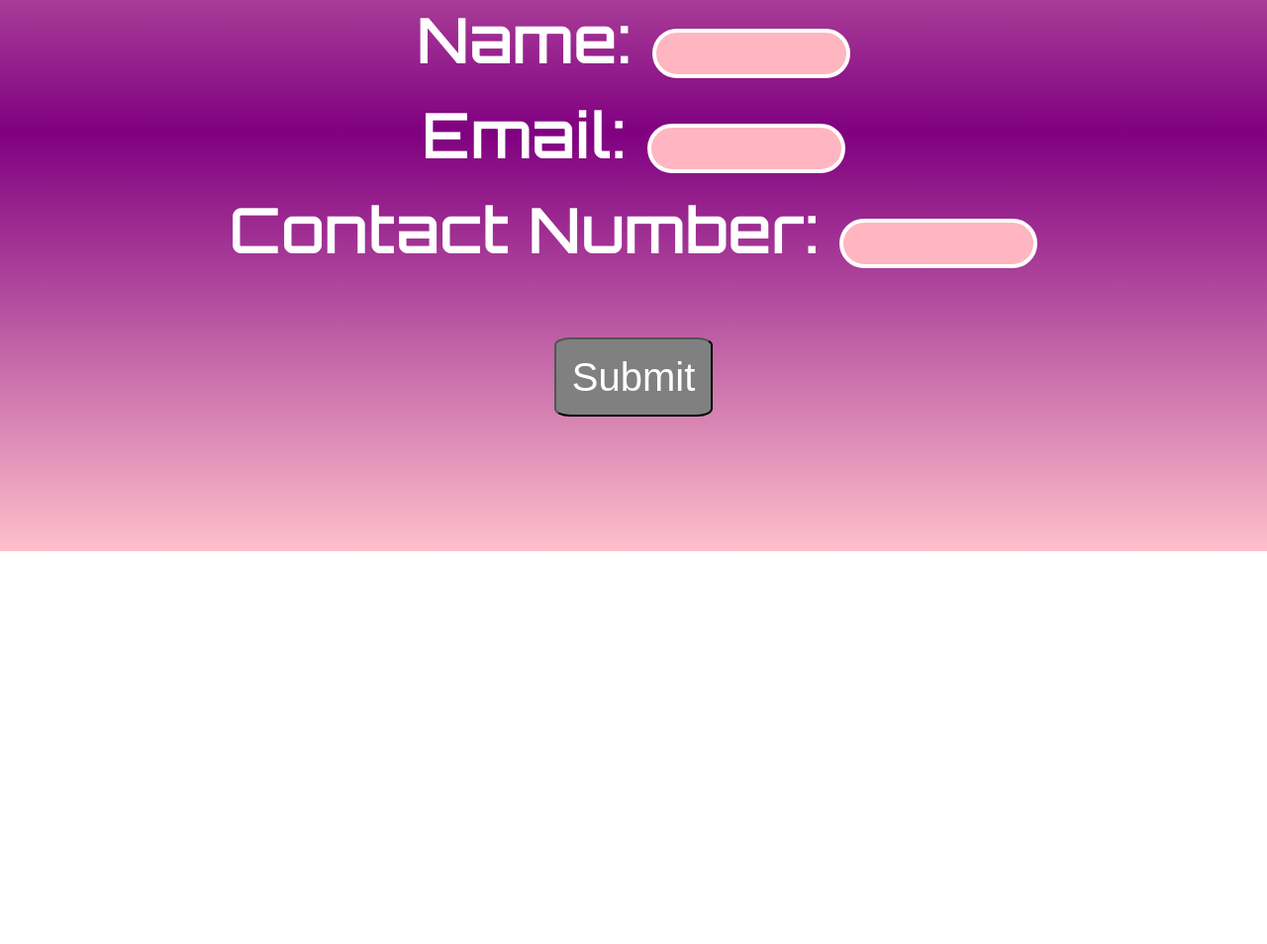
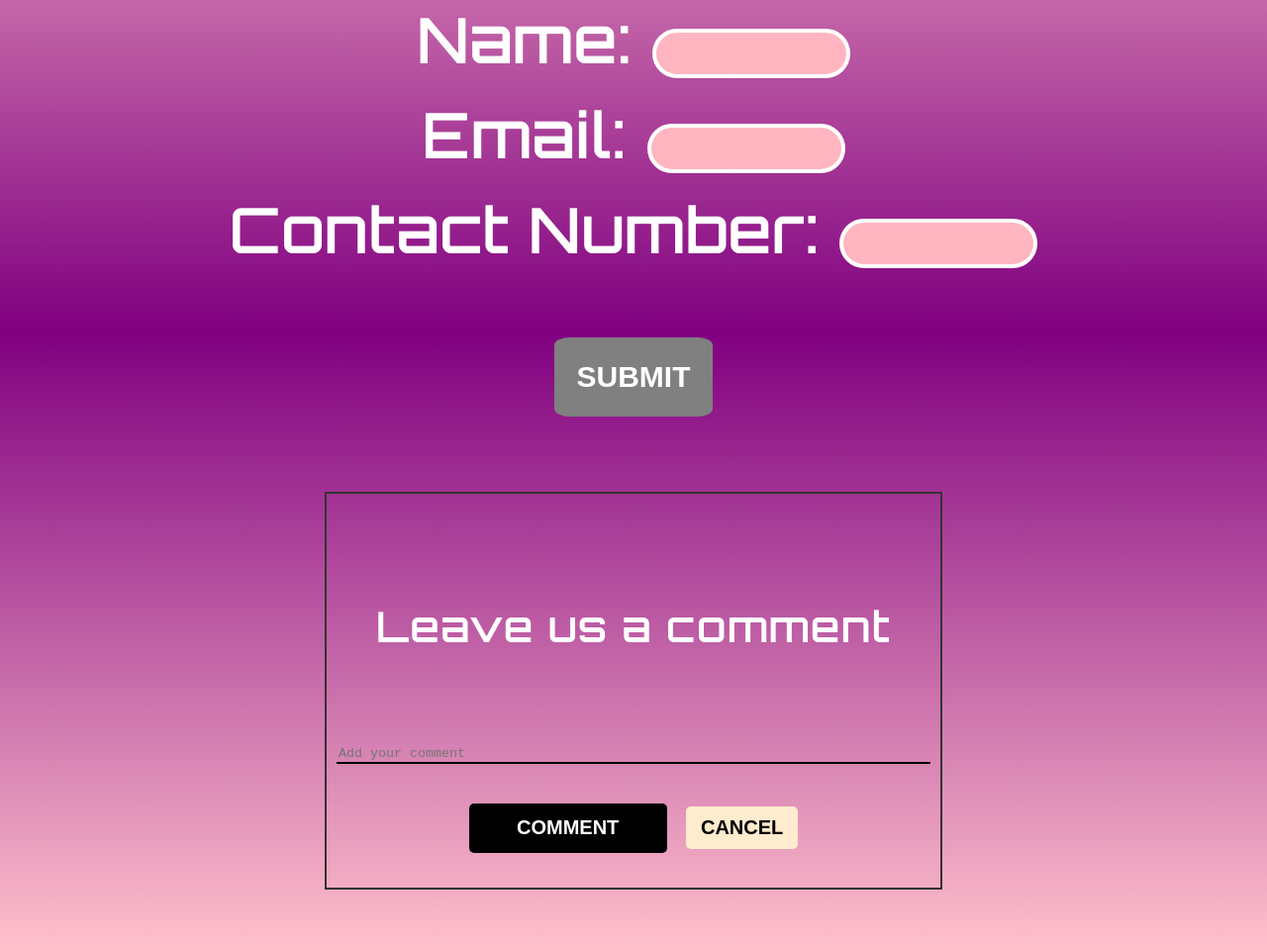
Before and after one commit to Castella1313/PYCHAMP, a plain HTML site: page signup.html in a window 1280 px wide. Shown: the part 290-1244 px from the top of the page at 99% size. Before the commit the page ends 847 px from the top, so only its background shows below. Drawn offline with nearby package versions, Linux system fonts and the light colour scheme; a web font is replaced by a local one.

Commit message:
Added commentbox in signup.html

```diff
--- a/project.css
+++ b/project.css
@@ -248,7 +248,7 @@ p{
 	width:160px;
 	color:white;
 	background-color:gray;
-	font-size:40px;
+	font-size:30px;
 	margin-top:50px;
 	border-radius:10%;
 }
@@ -398,3 +398,53 @@ input:focus{
 	box-shadow:4px 4px 4px 4px blue;
 
 }
+
+.container
+{
+	border: 2px solid #333;
+	width: 600px;
+	padding:15px 10px;
+	margin: 0 auto;
+}
+
+.container h2{
+	text-align: center;
+	margin-bottom: 15px;
+}
+
+textarea{
+	height: 20px;
+	width:100%;
+	border:none;
+	border-bottom: 2px solid black;
+	background-color: transparent;
+	margin-bottom: 10px;
+	resize: none;
+	outline: none;
+}
+
+ input[type="submit"] , button
+{
+
+	padding:10px 15px;
+	border: none;
+	outline: none;
+	border-radius: 5px;
+	text-transform: uppercase;
+	font-weight: bold;
+	cursor: pointer;
+	font-size: 20px;
+
+
+}
+
+input[type="submit"]
+{
+	color:#fff;
+	background-color: black;
+}
+
+button{
+	color:black;
+	background-color: blanchedalmond;
+}
--- a/signup.html
+++ b/signup.html
@@ -48,6 +48,17 @@
 				<center><button class="button"
 					type="submit" name="submit"> Submit</button></center>
 					<br>
+
+				<div class="container">
+					<h6>Leave us a comment </h6>
+					<form>
+						<textarea placeholder="Add your comment "></textarea>
+						<div class="btn">
+							<input type="submit" value="Comment">
+							<button>Cancel</button>
+						</div>
+					</form>
+				</div>
 			</form>
 
 		</div>
```
